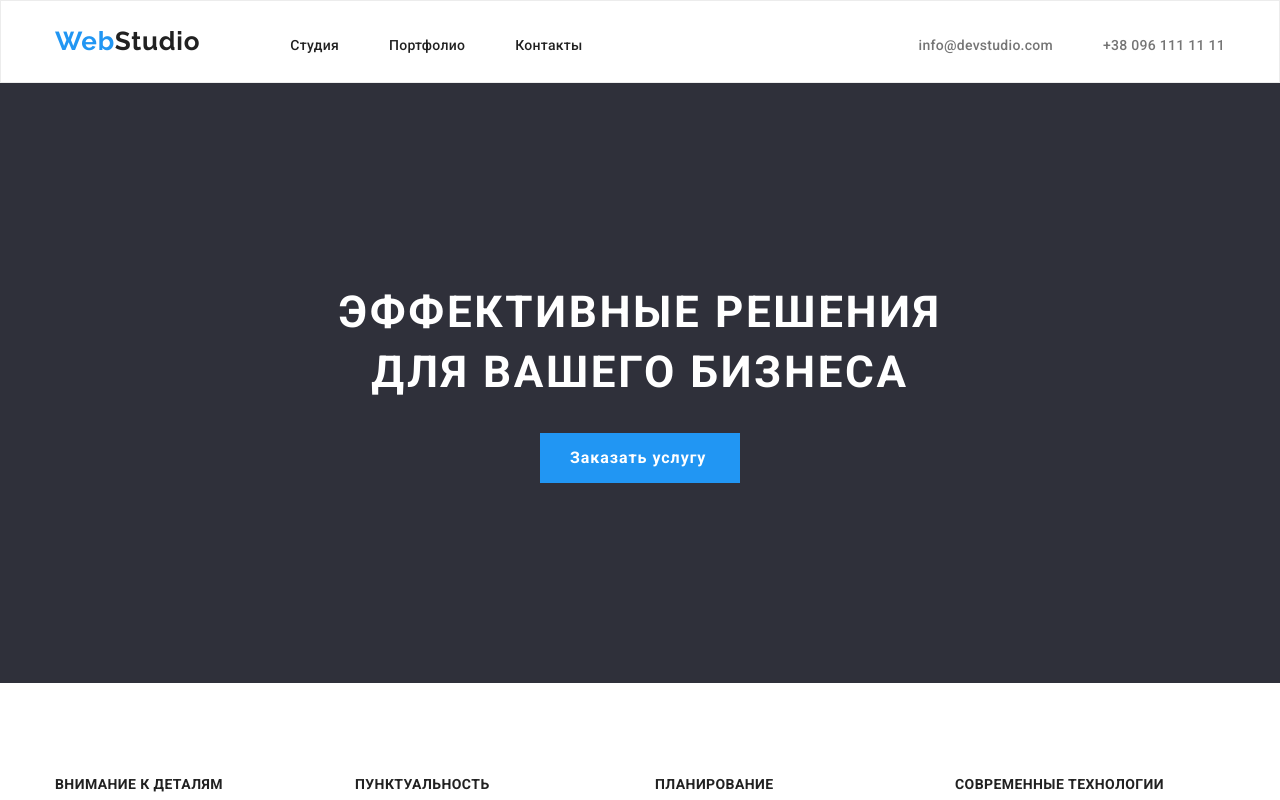
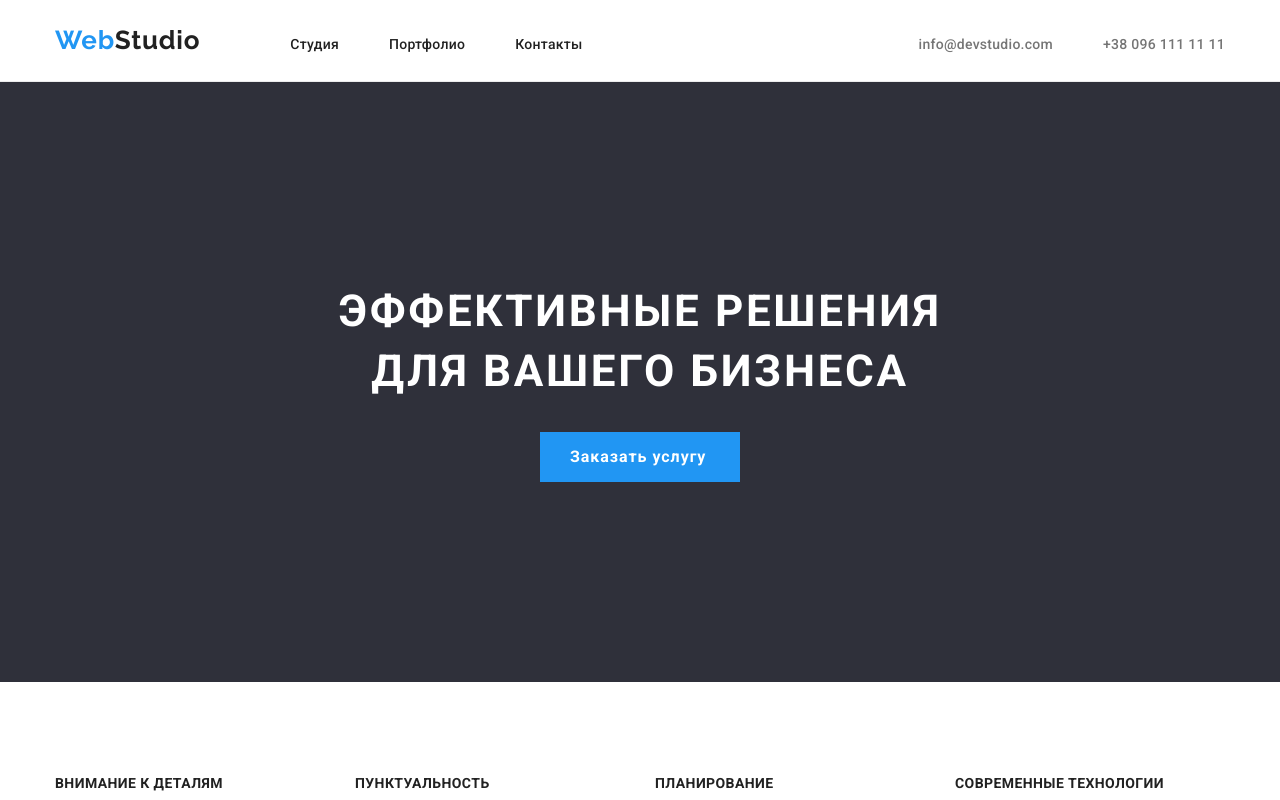
Before and after one commit to HLongNguyen0/goit-markup-hw-03, a plain HTML site: page index.html in a window 1280 px wide. Shown: the top 800 px of the page. Drawn offline with nearby package versions, Linux system fonts and the light colour scheme.

Commit message:
third try fix header border

```diff
--- a/css/style.css
+++ b/css/style.css
@@ -46,7 +46,7 @@ ol,ul {
 /* index */
 /* header */
 .header {
-  border: 1px solid #ececec;
+  border-bottom: 1px solid #ececec;
 }
 .header .container {
   display: flex;
```
